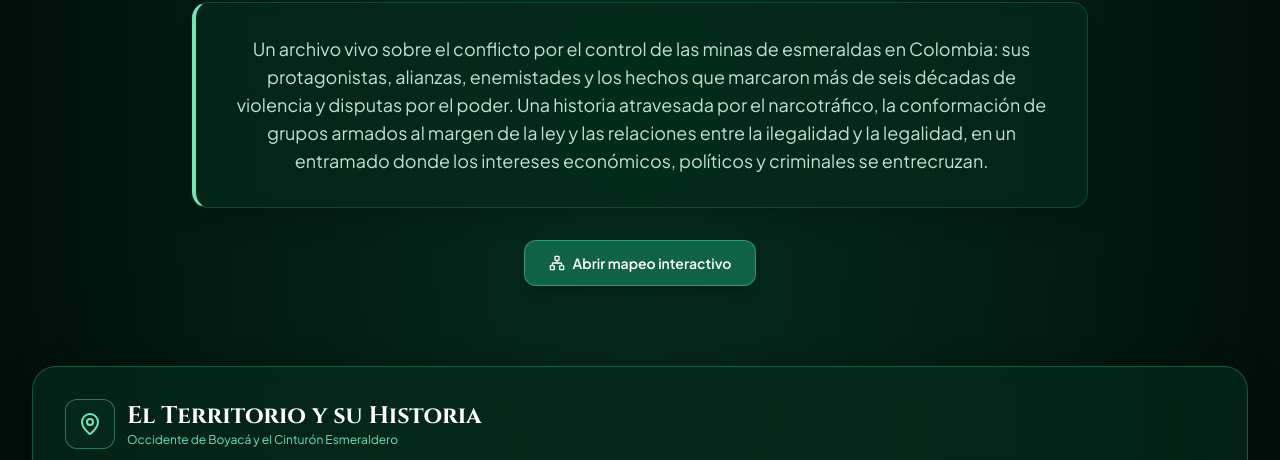
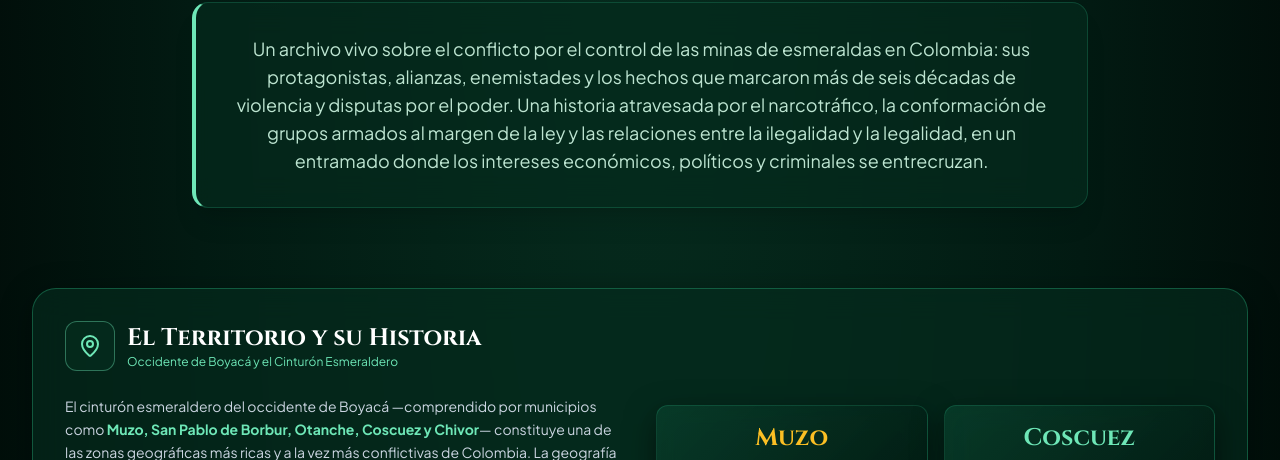
Before and after one commit to santiagoborduz-stack/emerald, a plain HTML site: page index.html in a window 1280 px wide. Shown: the part 308-768 px from the top of the page. Drawn offline with nearby package versions, Linux system fonts and the light colour scheme.

Commit message:
Publicar version corregida del sitio

```diff
--- a/index.html
+++ b/index.html
@@ -185,13 +185,6 @@
                     <p class="text-base sm:text-lg text-emerald-100/90 leading-relaxed font-normal glass-panel p-6 sm:p-8 rounded-2xl border-l-4 border-l-emerald-400 text-justify sm:text-center shadow-xl">
                         Un archivo vivo sobre el conflicto por el control de las minas de esmeraldas en Colombia: sus protagonistas, alianzas, enemistades y los hechos que marcaron más de seis décadas de violencia y disputas por el poder. Una historia atravesada por el narcotráfico, la conformación de grupos armados al margen de la ley y las relaciones entre la ilegalidad y la legalidad, en un entramado donde los intereses económicos, políticos y criminales se entrecruzan.
                     </p>
-
-                    <div class="pt-2 flex justify-center">
-                        <a href="mapeo.html" class="inline-flex items-center justify-center gap-2 px-6 py-3 rounded-xl bg-emerald-700 hover:bg-emerald-600 text-white font-semibold text-sm transition border border-emerald-400/40 shadow-lg">
-                            <i data-lucide="network" class="w-4 h-4"></i>
-                            Abrir mapeo interactivo
-                        </a>
-                    </div>
                 </div>
             </div>
 
```
